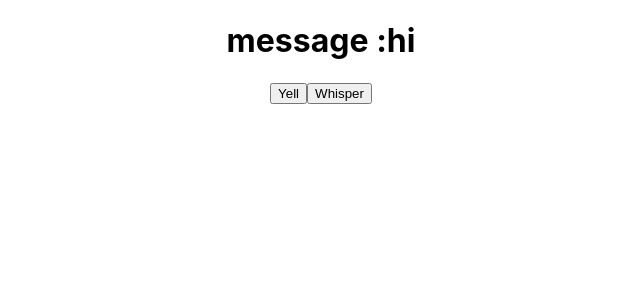
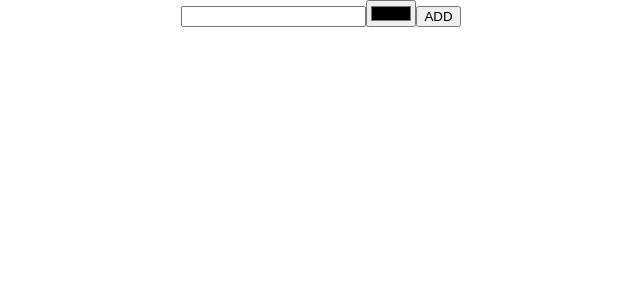
Before and after one commit to Ujjwal3009/reacthooks, a React (Create React App) app: page / in a window 1280 px wide. Shown: the top 300 px of the page, without its empty margins (319-959 px from the left). Built offline with nearby package versions, Linux system fonts and the light colour scheme.

Commit message:
useRef Examples

```diff
--- a/src/App.js
+++ b/src/App.js
@@ -1,36 +1,33 @@
-
-import { useReducer } from 'react';
+import { useRef } from 'react';
 import './App.css';
 
 
-const initialState = {
-  message:"hi"
-}
-
-function reducer(state,action){
-  switch(action.type){
-    case "YELL":
-      return {
-        message:`hello `
-      };
-    case "WHISPER":
-      return{
-        message:`excuse me `
-      };
-  }
-}
 
 function App() {
 
+  const sound = useRef();
+  const color = useRef();
 
 
- const [state,dispatch] = useReducer(reducer,initialState);
+ function submit(e){
+    e.preventDefault();
+    const soundVal = sound.current.value;
+    const colorValue = color.current.value;
+
+    alert(`${soundVal} sounds like ${colorValue}`);
+    sound.current.value ="";
+    color.current.value = "";
+ }
+
+
   return (
 
     <div className="App">
-      <h1 >message :{state.message}</h1>
-      <button onClick={()=>dispatch({type:"YELL"})}>Yell</button>
-      <button onClick={()=>dispatch({type:"WHISPER"})}>Whisper</button>
+     <form onSubmit={submit}>
+      <input ref={sound} type="input"/>
+      <input ref={color} type="color"/>
+      <button>ADD</button>
+     </form>
 
     </div>
   );
```
